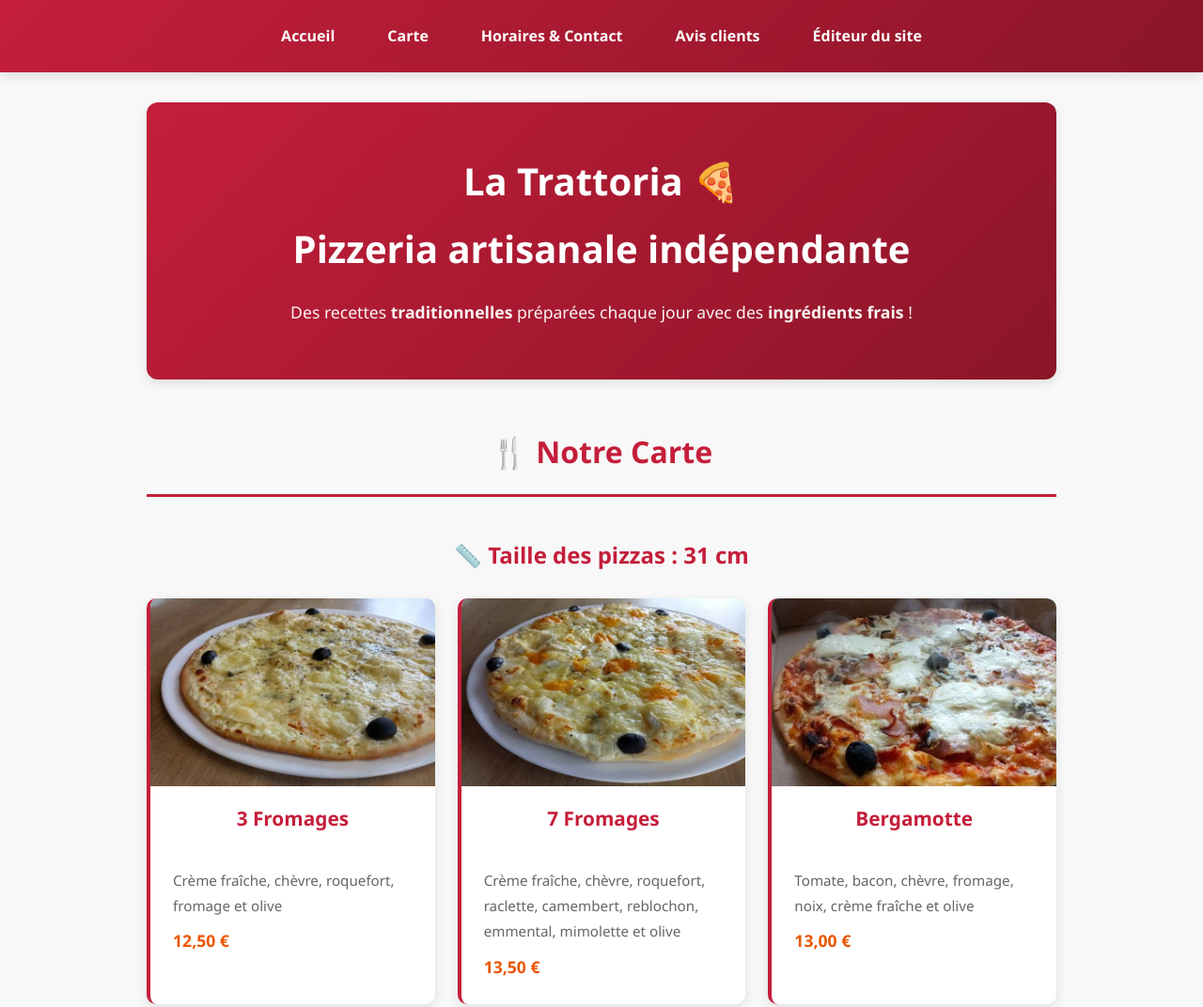
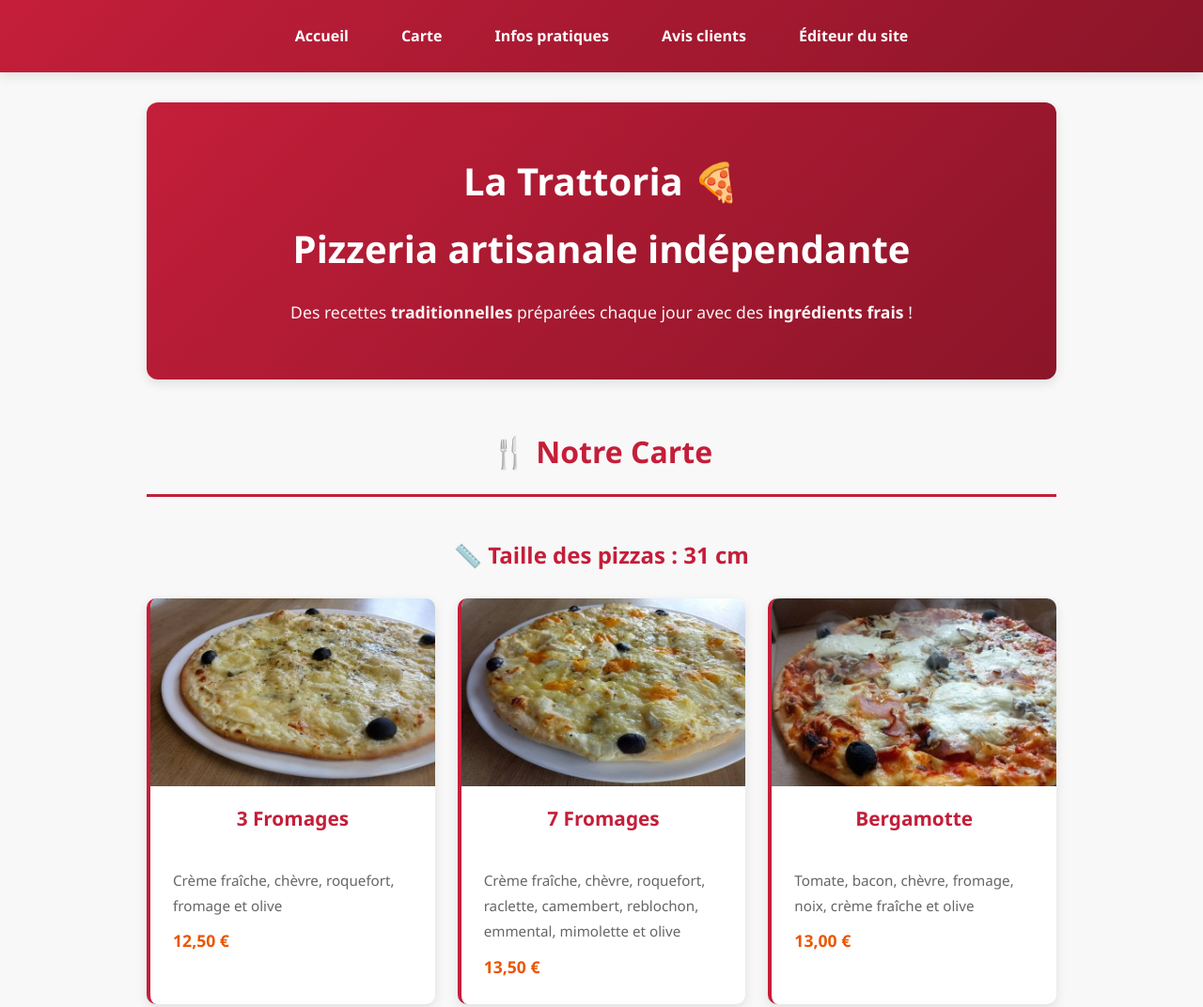
Before and after one commit to marie-btst/projet-devweb, a plain HTML site: page index.html in a window 1280 px wide. Shown: the top 1072 px of the page at 94% size. Drawn offline with Linux system fonts and the light colour scheme.

Commit message:
correction plan

```diff
--- a/index.html
+++ b/index.html
@@ -13,7 +13,7 @@
     <ul>
       <li><a href="#hero">Accueil</a></li>
       <li><a href="#menu">Carte</a></li>
-      <li><a href="#infos">Horaires & Contact</a></li>
+      <li><a href="#infos">Infos pratiques</a></li>
       <li><a href="#avis">Avis clients</a></li>
       <li><a href="#editeur">Éditeur du site</a></li>
     </ul>
@@ -128,8 +128,8 @@
   </section>
 
   <section id="infos">
-    <h2>🕐 Horaires & Contact</h2>
-    <p><strong>Ouvert :</strong> Mardi – Dimanche 11:00 – 14:00 et 18:00 – 22:30</p>
+    <h2>📃 Infos pratiques</h2>
+    <p><strong>Ouvert :</strong> Du Mardi au Dimanche de 11:00 à 14:00 et de 18:00 à 22:30</p>
     <p><strong>Email :</strong> <a href="mailto:contact@latrattoria.fr">contact@latrattoria.fr</a></p>
     <div class="carte-container">
       <iframe src="https://www.google.com/maps/embed?pb=!1m18!1m12!1m3!1d2889.4894737844367!2d1.4440895!3d43.6028!2m3!1f0!2f0!3f0!3m2!1i1024!2i768!4f13.1!3m3!1m2!1s0x12aebf3c3c3c3c3d%3A0x1234567890abcdef!2s24%20Rue%20des%20Carmes%2C%2031000%20Toulouse!5e0!3m2!1sfr!2sfr!4v1234567890" width="100%" height="400" style="border:0;" allowfullscreen="" loading="lazy" referrerpolicy="no-referrer-when-downgrade"></iframe>
```
